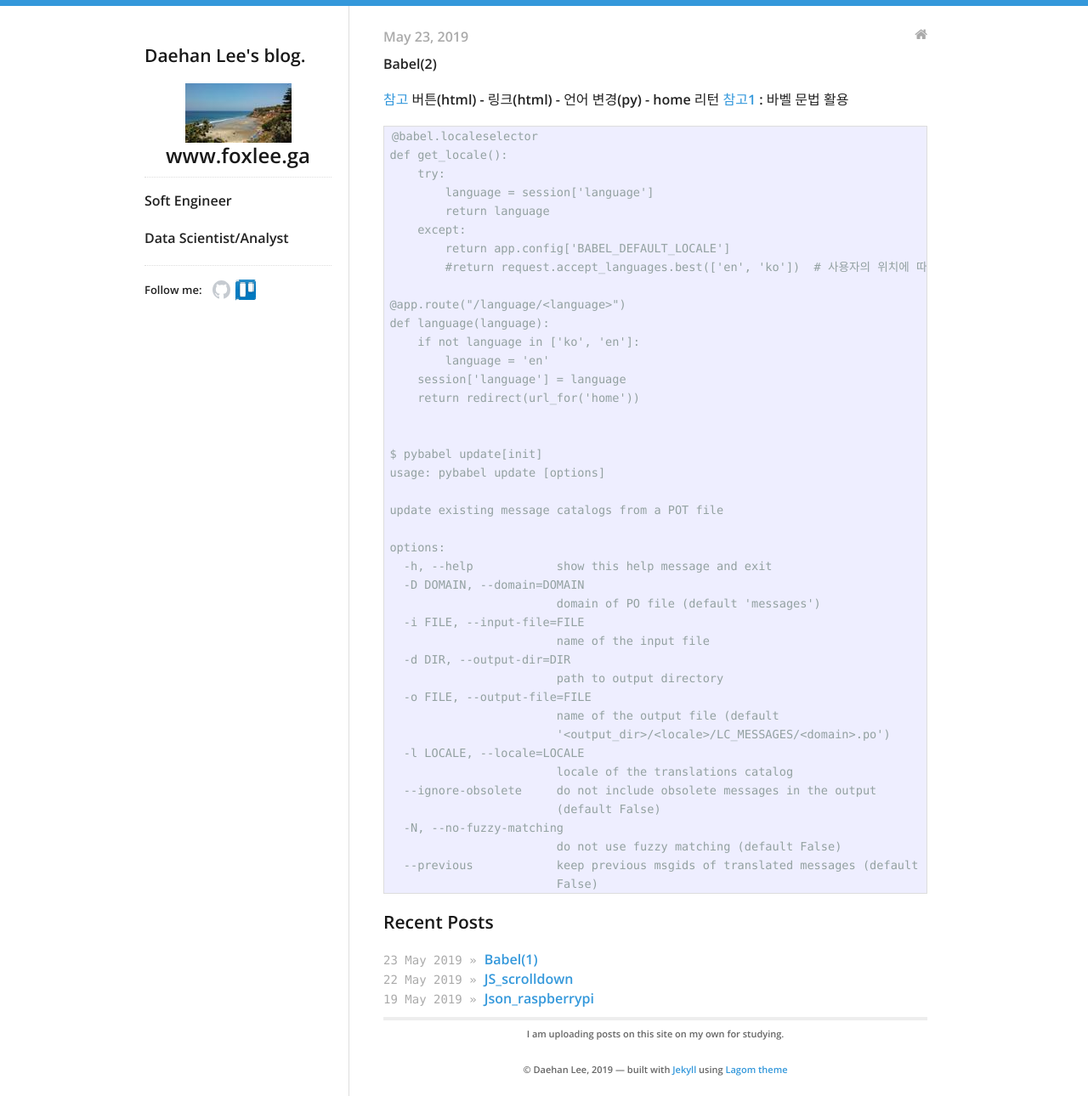
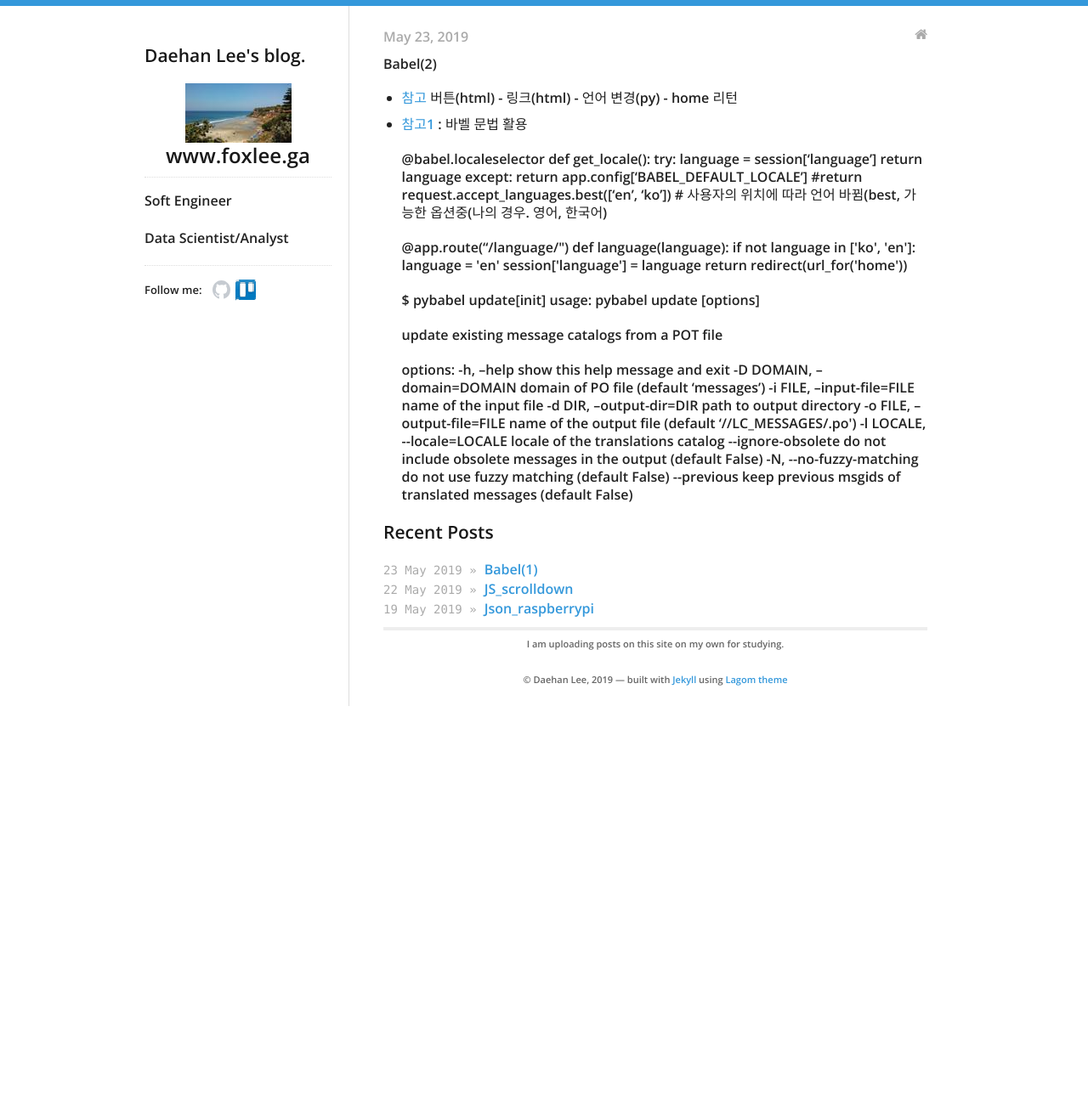
Before and after one commit to daehan0226/Study, a Jekyll site: the page built from _posts/2019-05-23-Babel(2).md, in a window 1280 px wide. Shown: the whole page at 85% size. Built offline with Jekyll 4.4.1, drawn with Linux system fonts in a browser that asks for light colours; after the commit the page ends 907 px from its top, so only the background shows below that.

```diff
--- a/_posts/2019-05-23-Babel(2).md
+++ b/_posts/2019-05-23-Babel(2).md
@@ -6,8 +6,8 @@ categories:
 ---
 Babel(2)
 
-[참고] 버튼(html) - 링크(html) - 언어 변경(py) - home 리턴
-[참고1] : 바벨 문법 활용
+* [참고] 버튼(html) - 링크(html) - 언어 변경(py) - home 리턴
+* [참고1] : 바벨 문법 활용
 
     @babel.localeselector
     def get_locale():
```
